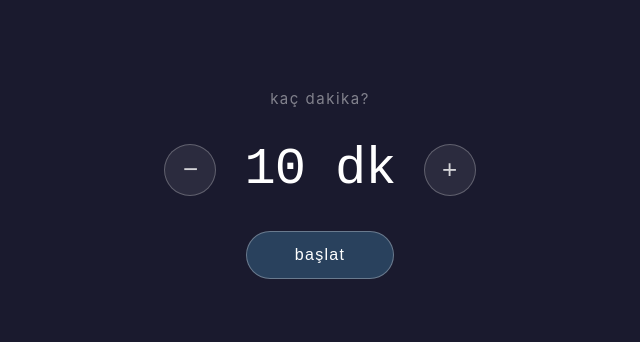
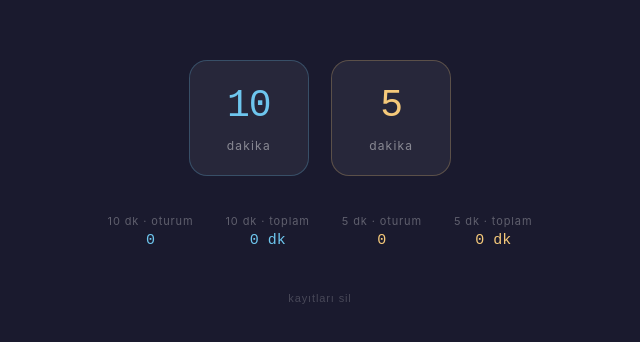
Before and after one commit to udkorkmaz/waterTimer, a plain HTML site: page index.html in a window 1280 px wide. Shown: the part 216-558 px from the top of the page, without its empty margins (320-960 px from the left). Drawn offline with Linux system fonts and the light colour scheme.

Commit message:
Add files via upload

```diff
--- a/index.html
+++ b/index.html
@@ -16,45 +16,86 @@
     display: block; position: fixed;
     top: 0; left: 0; width: 100%; height: 100%;
   }
+
+  /* ── SETUP SCREEN ── */
   #setup {
     position: fixed; inset: 0;
     display: flex; flex-direction: column;
     align-items: center; justify-content: center;
-    gap: 2rem; z-index: 10;
+    gap: 2.4rem; z-index: 10;
   }
-  #setup p {
-    font-size: 15px; color: rgba(255,255,255,0.45);
-    letter-spacing: 0.1em;
+
+  .timer-options {
+    display: flex;
+    gap: 1.4rem;
   }
-  .controls { display: flex; align-items: center; gap: 28px; }
-  .min-btn {
-    width: 52px; height: 52px; border-radius: 50%;
-    border: 1px solid rgba(255,255,255,0.25);
-    background: rgba(255,255,255,0.08);
-    font-size: 26px; cursor: pointer;
-    color: rgba(255,255,255,0.8);
-    display: flex; align-items: center; justify-content: center;
-    transition: background 0.12s;
+
+  .timer-card {
+    display: flex; flex-direction: column;
+    align-items: center; gap: 0.7rem;
+    padding: 1.4rem 2rem;
+    border-radius: 18px;
+    border: 1px solid rgba(255,255,255,0.15);
+    background: rgba(255,255,255,0.06);
+    cursor: pointer;
+    transition: background 0.15s, transform 0.1s;
+    -webkit-tap-highlight-color: transparent;
+    min-width: 120px;
+  }
+  .timer-card:hover { background: rgba(255,255,255,0.11); }
+  .timer-card:active { transform: scale(0.96); }
+
+  .timer-card .duration {
+    font-size: 38px; font-weight: 300;
+    font-family: 'Courier New', monospace;
+    letter-spacing: -1px;
+  }
+  .timer-card .label {
+    font-size: 12px; letter-spacing: 0.1em;
+    color: rgba(255,255,255,0.45);
+  }
+
+  /* blue timer */
+  .card-blue .duration { color: #6ec6ee; }
+  .card-blue { border-color: rgba(110,198,238,0.25); }
+
+  /* warm yellow timer  ← RENGİ DEĞİŞTİRMEK İÇİN BURADAKI HEX DEĞERLERİNİ DEĞİŞTİR */
+  .card-warm .duration { color: #f5c97a; }
+  .card-warm { border-color: rgba(245,201,122,0.25); }
+
+  /* stats row */
+  .stats-row {
+    display: flex; gap: 2rem;
+    justify-content: center;
+  }
+  .stat-block {
+    display: flex; flex-direction: column;
+    align-items: center; gap: 4px;
+  }
+  .stat-block .stat-label {
+    font-size: 11px; letter-spacing: 0.08em;
+    color: rgba(255,255,255,0.3);
+    text-transform: lowercase;
+  }
+  .stat-block .stat-value {
+    font-size: 15px; font-weight: 400;
+    font-family: 'Courier New', monospace;
+  }
+  .stat-blue { color: #6ec6ee; }
+  /* warm stats rengi  ← BURADA DA EŞLEŞTİR */
+  .stat-warm { color: #f5c97a; }
+
+  .clear-btn {
+    font-size: 11px; letter-spacing: 0.08em;
+    color: rgba(255,255,255,0.2);
+    background: none; border: none;
+    cursor: pointer; padding: 4px 8px;
+    transition: color 0.12s;
     -webkit-tap-highlight-color: transparent;
   }
-  .min-btn:hover { background: rgba(255,255,255,0.15); }
-  .min-btn:active { transform: scale(0.93); }
-  #min-display {
-    font-size: 52px; font-weight: 300;
-    min-width: 120px; text-align: center;
-    color: #fff; font-family: 'Courier New', monospace;
-    letter-spacing: -1px;
-  }
-  .start-btn {
-    padding: 14px 48px; border-radius: 50px;
-    border: 1px solid rgba(255,255,255,0.3);
-    background: rgba(90,184,236,0.25);
-    color: #fff; font-size: 16px; cursor: pointer;
-    letter-spacing: 0.08em; transition: background 0.15s;
-    -webkit-tap-highlight-color: transparent;
-  }
-  .start-btn:hover { background: rgba(90,184,236,0.4); }
-  .start-btn:active { transform: scale(0.97); }
+  .clear-btn:hover { color: rgba(255,255,255,0.45); }
+
+  /* ── TIMER OVERLAY ── */
   #timer-overlay {
     display: none; position: fixed;
     inset: 0; z-index: 10; pointer-events: none;
@@ -87,13 +128,37 @@
 <canvas id="canvas"></canvas>
 
 <div id="setup">
-  <p>kaç dakika?</p>
-  <div class="controls">
-    <button class="min-btn" onclick="changeMin(-1)">−</button>
-    <div id="min-display">10 dk</div>
-    <button class="min-btn" onclick="changeMin(1)">+</button>
+  <div class="timer-options">
+    <div class="timer-card card-blue" onclick="goTimer('blue')">
+      <div class="duration">10</div>
+      <div class="label">dakika</div>
     </div>
-  <button class="start-btn" onclick="goTimer()">başlat</button>
+    <div class="timer-card card-warm" onclick="goTimer('warm')">
+      <div class="duration">5</div>
+      <div class="label">dakika</div>
+    </div>
+  </div>
+
+  <div class="stats-row">
+    <div class="stat-block">
+      <div class="stat-label">10 dk · oturum</div>
+      <div class="stat-value stat-blue" id="blue-sessions">0</div>
+    </div>
+    <div class="stat-block">
+      <div class="stat-label">10 dk · toplam</div>
+      <div class="stat-value stat-blue" id="blue-total">0 dk</div>
+    </div>
+    <div class="stat-block">
+      <div class="stat-label">5 dk · oturum</div>
+      <div class="stat-value stat-warm" id="warm-sessions">0</div>
+    </div>
+    <div class="stat-block">
+      <div class="stat-label">5 dk · toplam</div>
+      <div class="stat-value stat-warm" id="warm-total">0 dk</div>
+    </div>
+  </div>
+
+  <button class="clear-btn" onclick="clearStats()">kayıtları sil</button>
 </div>
 
 <div id="timer-overlay">
@@ -110,7 +175,6 @@
   const ctx = canvas.getContext('2d');
   const setupEl = document.getElementById('setup');
   const timerOverlay = document.getElementById('timer-overlay');
-  const minDisplay = document.getElementById('min-display');
 
   let W, H;
   function resize() {
@@ -120,7 +184,25 @@
   resize();
   window.addEventListener('resize', resize);
 
-  let minutes = 10;
+  /* ── THEME COLORS ──────────────────────────────────────────────
+     Renkleri değiştirmek için sadece bu iki objeyi düzenle.
+     gradTop = su yüzeyinin rengi
+     gradBot = su dibinin rengi
+     bubble  = kabarcık rengi (genellikle beyaz, değiştirme)
+  ────────────────────────────────────────────────────────────── */
+  const THEMES = {
+    blue: {
+      gradTop: '#6ec6ee',   /* mavi üst  */
+      gradBot: '#1a6fa8'    /* mavi alt  */
+    },
+    warm: {
+      gradTop: '#f5c97a',   /* sarı üst  */
+      gradBot: '#c47e1a'    /* sarı alt  */
+    }
+  };
+
+  /* ── STATE ── */
+  let activeTheme = 'blue';
   let totalMs = 0;
   let startTime = null;
   let elapsedBeforePause = 0;
@@ -131,103 +213,91 @@
   let bubbles = [];
   let running = false;
 
-  // localStorage helpers
-  function saveState() {
+  /* ── STATS ── */
+  function loadStats() {
+    try { return JSON.parse(localStorage.getItem('su_stats') || '{}'); } catch(e) { return {}; }
+  }
+  function saveStats(s) { localStorage.setItem('su_stats', JSON.stringify(s)); }
+
+  function recordCompletion(theme, minutes) {
+    const s = loadStats();
+    if (!s[theme]) s[theme] = { sessions: 0, totalMin: 0 };
+    s[theme].sessions++;
+    s[theme].totalMin += minutes;
+    saveStats(s);
+    renderStats();
+  }
+
+  function renderStats() {
+    const s = loadStats();
+    const b = s.blue || { sessions: 0, totalMin: 0 };
+    const w = s.warm || { sessions: 0, totalMin: 0 };
+    document.getElementById('blue-sessions').textContent = b.sessions;
+    document.getElementById('blue-total').textContent = b.totalMin + ' dk';
+    document.getElementById('warm-sessions').textContent = w.sessions;
+    document.getElementById('warm-total').textContent = w.totalMin + ' dk';
+  }
+
+  function clearStats() {
+    localStorage.removeItem('su_stats');
+    renderStats();
+  }
+
+  /* ── PERSIST TIMER ── */
+  function saveTimerState() {
     localStorage.setItem('su_timer', JSON.stringify({
-      totalMs,
-      startTime,
-      elapsedBeforePause,
-      done
+      totalMs, startTime, elapsedBeforePause, done, activeTheme
     }));
   }
+  function clearTimerState() { localStorage.removeItem('su_timer'); }
 
-  function clearState() {
-    localStorage.removeItem('su_timer');
-  }
-
-  function loadState() {
+  function tryRestore() {
     try {
       const raw = localStorage.getItem('su_timer');
-      if (!raw) return null;
-      return JSON.parse(raw);
-    } catch(e) { return null; }
-  }
-
-  // Restore session on page load
-  function tryRestore() {
-    const s = loadState();
-    if (!s) return false;
-
+      if (!raw) return false;
+      const s = JSON.parse(raw);
       totalMs = s.totalMs;
       elapsedBeforePause = s.elapsedBeforePause;
       done = s.done;
+      activeTheme = s.activeTheme || 'blue';
 
       if (done) {
-      // Timer already finished while away
-      currentPct = 100;
-      running = false;
-      startTime = null;
-      showTimer();
-      for (let i = 0; i < 18; i++) spawnBubble();
+        currentPct = 100; running = false; startTime = null;
+        showTimer(); spawnInitialBubbles();
         return true;
       }
-
-    // Calculate how much time passed while browser was closed
       const awayMs = s.startTime ? (Date.now() - s.startTime) : 0;
       elapsedBeforePause += awayMs;
-
       if (elapsedBeforePause >= totalMs) {
-      // Finished while away
-      currentPct = 100;
-      done = true;
-      running = false;
-      startTime = null;
-      saveState();
-      showTimer();
-      for (let i = 0; i < 18; i++) spawnBubble();
+        currentPct = 100; done = true; running = false; startTime = null;
+        saveTimerState(); showTimer(); spawnInitialBubbles();
       } else {
-      // Still running
-      startTime = Date.now();
-      running = true;
+        startTime = Date.now(); running = true;
         showTimer();
       }
       return true;
-  }
-
-  function showTimer() {
-    setupEl.style.display = 'none';
-    timerOverlay.style.display = 'block';
-    cancelAnimationFrame(rafId);
-    drawFrame();
-  }
-
-  function changeMin(d) {
-    minutes = Math.max(1, Math.min(99, minutes + d));
-    minDisplay.textContent = minutes + ' dk';
+    } catch(e) { return false; }
   }
 
   document.addEventListener('visibilitychange', () => {
     if (!running) return;
     if (document.hidden) {
       elapsedBeforePause += Date.now() - startTime;
-      startTime = null;
-      saveState();
+      startTime = null; saveTimerState();
     } else {
-      startTime = Date.now();
-      saveState();
+      startTime = Date.now(); saveTimerState();
     }
   });
 
   function getElapsedMs() {
-    if (!running) return elapsedBeforePause;
-    if (!startTime) return elapsedBeforePause;
+    if (!running || !startTime) return elapsedBeforePause;
     return elapsedBeforePause + (Date.now() - startTime);
   }
 
+  /* ── BUBBLES ── */
   function spawnBubble() {
     bubbles.push({
-      x: Math.random() * W,
-      y: H,
+      x: Math.random() * W, y: H,
       r: 3 + Math.random() * 8,
       speed: 0.8 + Math.random() * 1.6,
       wobble: Math.random() * Math.PI * 2,
@@ -235,18 +305,18 @@
       alpha: 0.4 + Math.random() * 0.4
     });
   }
+  function spawnInitialBubbles() { for (let i = 0; i < 18; i++) spawnBubble(); }
 
+  /* ── DRAW ── */
   function drawFrame() {
     if (running && !done) {
       const elapsed = getElapsedMs();
       currentPct = Math.min((elapsed / totalMs) * 100, 100);
       if (currentPct >= 100) {
-        currentPct = 100;
-        done = true;
-        running = false;
-        startTime = null;
-        saveState();
-        for (let i = 0; i < 18; i++) spawnBubble();
+        currentPct = 100; done = true; running = false; startTime = null;
+        saveTimerState();
+        recordCompletion(activeTheme, totalMs / 60000);
+        spawnInitialBubbles();
       }
     }
 
@@ -255,6 +325,7 @@
     ctx.fillRect(0, 0, W, H);
 
     if (currentPct > 0) {
+      const theme = THEMES[activeTheme];
       const waterTop = H - (currentPct / 100) * H;
       const amp = done ? 0 : 1;
       const t = wavePhase;
@@ -275,8 +346,8 @@
       ctx.closePath();
 
       const grad = ctx.createLinearGradient(0, waterTop, 0, H);
-      grad.addColorStop(0, '#6ec6ee');
-      grad.addColorStop(1, '#1a6fa8');
+      grad.addColorStop(0, theme.gradTop);
+      grad.addColorStop(1, theme.gradBot);
       ctx.fillStyle = grad;
       ctx.fill();
 
@@ -290,8 +361,7 @@
             ctx.beginPath();
             ctx.arc(b.x, b.y, b.r, 0, Math.PI * 2);
             ctx.strokeStyle = `rgba(255,255,255,${b.alpha})`;
-            ctx.lineWidth = 1.4;
-            ctx.stroke();
+            ctx.lineWidth = 1.4; ctx.stroke();
             ctx.beginPath();
             ctx.arc(b.x - b.r * 0.3, b.y - b.r * 0.35, b.r * 0.35, 0, Math.PI * 2);
             ctx.fillStyle = `rgba(255,255,255,${b.alpha * 0.55})`;
@@ -308,31 +378,39 @@
     rafId = requestAnimationFrame(drawFrame);
   }
 
-  function goTimer() {
+  /* ── CONTROLS ── */
+  function showTimer() {
+    setupEl.style.display = 'none';
+    timerOverlay.style.display = 'block';
+    cancelAnimationFrame(rafId);
+    drawFrame();
+  }
+
+  function goTimer(theme) {
+    const minutes = theme === 'blue' ? 10 : 5;
+    activeTheme = theme;
     totalMs = minutes * 60 * 1000;
     elapsedBeforePause = 0;
     startTime = Date.now();
-    currentPct = 0;
-    done = false;
-    running = true;
-    wavePhase = 0;
-    bubbles = [];
-    saveState();
+    currentPct = 0; done = false; running = true;
+    wavePhase = 0; bubbles = [];
+    saveTimerState();
     showTimer();
   }
 
   function resetTimer() {
     cancelAnimationFrame(rafId);
-    running = false; done = false;
-    currentPct = 0; elapsedBeforePause = 0;
-    startTime = null; wavePhase = 0; bubbles = [];
-    clearState();
+    running = false; done = false; currentPct = 0;
+    elapsedBeforePause = 0; startTime = null;
+    wavePhase = 0; bubbles = [];
+    clearTimerState();
     ctx.clearRect(0, 0, W, H);
     timerOverlay.style.display = 'none';
     setupEl.style.display = 'flex';
   }
 
-  // On load: restore or show setup
+  /* ── INIT ── */
+  renderStats();
   tryRestore();
 </script>
 </body>
```
Lines whose indentation alone changed are shown as unchanged.
